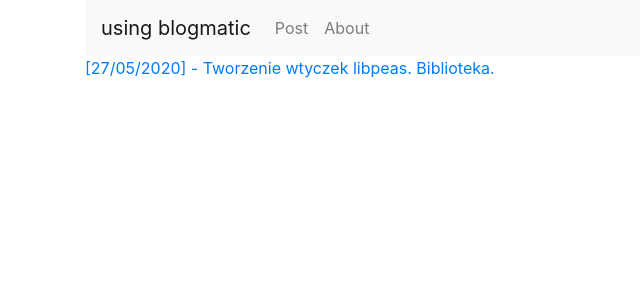
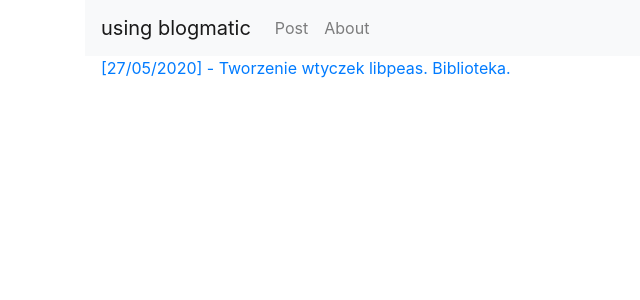
Before and after one commit to jczartek/jczartek.github.io, a Jekyll site: the page built from index.html, in a window 1280 px wide. Shown: the top 300 px of the page, without its empty margins (0-640 px from the left). Built offline with Jekyll 4.4.1, drawn with Linux system fonts in a browser that asks for light colours.

Commit message:
actualizacja

```diff
--- a/_config.yml
+++ b/_config.yml
@@ -7,5 +7,9 @@ markdown: kramdown
 include:
   - _pages
 
+sass:
+  sass_dir: _sass
+  style: compressed
+
 plugins:
   - jekyll-feed
--- a/_includes/head.html
+++ b/_includes/head.html
@@ -3,6 +3,7 @@
     <meta charset="UTF-8">
     <meta name="viewport" content="width=device-width, initial-scale=1.0">
     <title>using blogmatic</title>
+    <link rel="stylesheet" href="{{ "/assets/main.css" | relative_url }}">
     <link rel="stylesheet" href="https://stackpath.bootstrapcdn.com/bootstrap/4.5.0/css/bootstrap.min.css" integrity="sha384-9aIt2nRpC12Uk9gS9baDl411NQApFmC26EwAOH8WgZl5MYYxFfc+NcPb1dKGj7Sk" crossorigin="anonymous">
     <script src="https://stackpath.bootstrapcdn.com/bootstrap/4.5.0/js/bootstrap.min.js" integrity="sha384-OgVRvuATP1z7JjHLkuOU7Xw704+h835Lr+6QL9UvYjZE3Ipu6Tp75j7Bh/kR0JKI" crossorigin="anonymous"></script>
 
--- a/_layouts/home.html
+++ b/_layouts/home.html
@@ -2,7 +2,7 @@
 layout: default
 ---
 
-<div>
+<div class="posts">
     {% for post in site.posts %}
       <a href="{{ post.url | prepend: site.baseurl }}">
         <div>
--- /dev/null
+++ b/_sass/styles.scss
@@ -0,0 +1,3 @@
+.posts {
+    margin-left: 1rem;
+}
--- /dev/null
+++ b/assets/main.scss
@@ -0,0 +1,4 @@
+---
+---
+
+@import 'styles'
```
Also changed, not shown: _sass/styles/home.scss (added).
